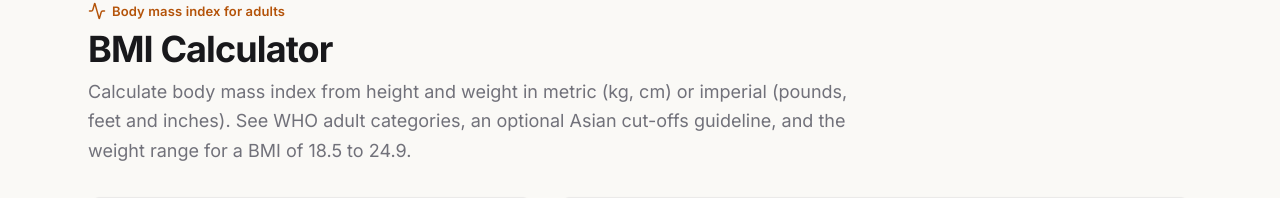
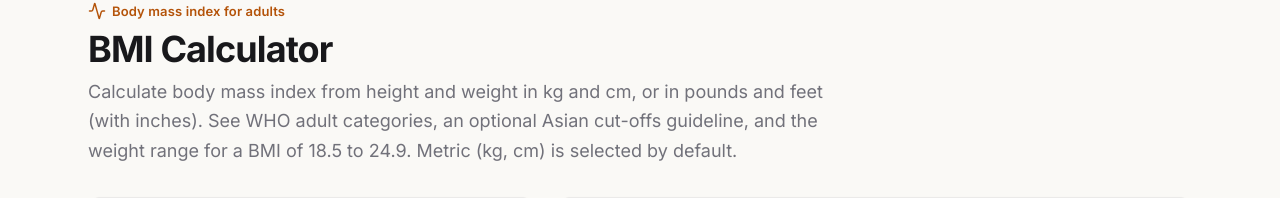
Before and after one commit to Ahmii1122/calculator, a Next.js app: page /health/bmi-calculator in a window 1280 px wide. Shown: the part 180-378 px from the top of the page. Built offline with nearby package versions, Linux system fonts and the light colour scheme; no server answers.

Commit message:
Enhance BMI and Pregnancy Due Date calculators with improved descriptions and additional FAQ items. Update labels for clarity, including "Last menstrual period (LMP)" for consistency across components. Add new FAQ on calculating averages per day in the Average Calculator.

```diff
--- a/src/app/health/bmi-calculator/page.tsx
+++ b/src/app/health/bmi-calculator/page.tsx
@@ -12,7 +12,7 @@ const CANONICAL_URL = `${SITE_URL}${PAGE_PATH}`;
 
 const PAGE_TITLE = "BMI Calculator - Body Mass Index (kg, cm, lb, ft)";
 const PAGE_DESCRIPTION =
-  "Free BMI calculator with metric and imperial units, WHO adult categories, and the healthy BMI range of 18.5–24.9. Results in your browser — no signup.";
+  "Free BMI calculator in kg and cm (or pounds and feet). WHO adult categories and the healthy BMI range of 18.5–24.9. Results in your browser — no signup.";
 
 export const FAQ_ITEMS = [
   {
@@ -21,7 +21,13 @@ export const FAQ_ITEMS = [
       "BMI is weight in kilograms divided by height in meters squared: BMI = kg ÷ m². In imperial units, an equivalent formula is BMI = 703 × lb ÷ in². Enter height and weight above — metric (cm, kg) or imperial (feet and inches, pounds) — and the calculator shows the result with a worked step.",
   },
   {
+    question: "How do I calculate BMI in kg and cm?",
+    answer:
+      "Use BMI = weight in kg ÷ (height in cm ÷ 100)². Convert height from centimetres to metres by dividing by 100, square that value, then divide weight by it. Example: 70 kg and 175 cm → 175 ÷ 100 = 1.75 m, 1.75² = 3.0625, 70 ÷ 3.0625 ≈ 22.9.",
+  },
+  {
     question: "What is a healthy BMI range?",
+
     answer:
       "For adults, the WHO normal-weight category is a BMI of 18.5 to 24.9. This tool also shows the weight range that corresponds to 18.5–24.9 for your height. BMI is only a screening measure; a healthcare professional can interpret it alongside other factors.",
   },
@@ -178,11 +184,12 @@ export default function BmiCalculatorPage() {
             BMI Calculator
           </h1>
           <p className="mt-2 text-base leading-relaxed text-muted sm:text-lg">
-            Calculate body mass index from height and weight in metric (kg, cm)
-            or imperial (pounds, feet and inches). See WHO adult categories, an
-            optional Asian cut-offs guideline, and the weight range for a BMI of
-            18.5 to 24.9.
+            Calculate body mass index from height and weight in kg and cm, or in
+            pounds and feet (with inches). See WHO adult categories, an optional
+            Asian cut-offs guideline, and the weight range for a BMI of 18.5 to
+            24.9. Metric (kg, cm) is selected by default.
           </p>
+
         </header>
 
         <BmiCalculator />
```
